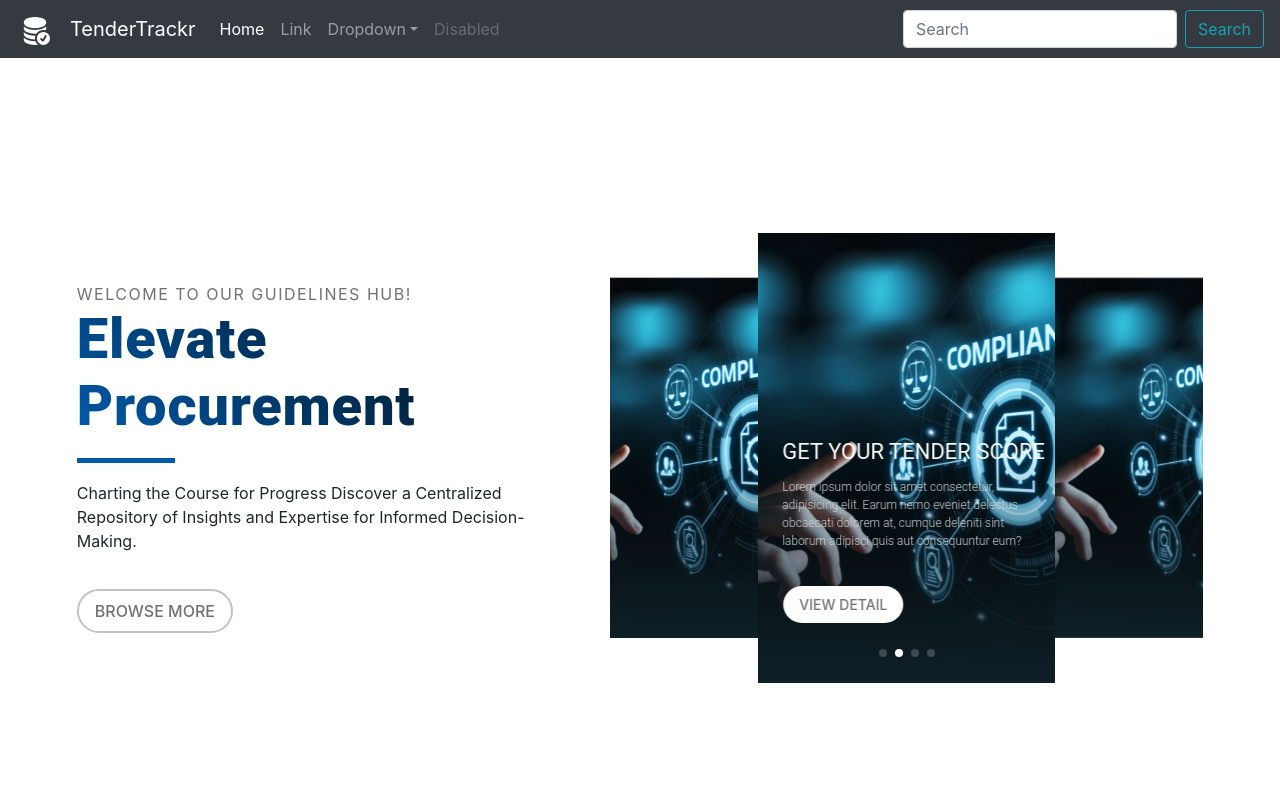
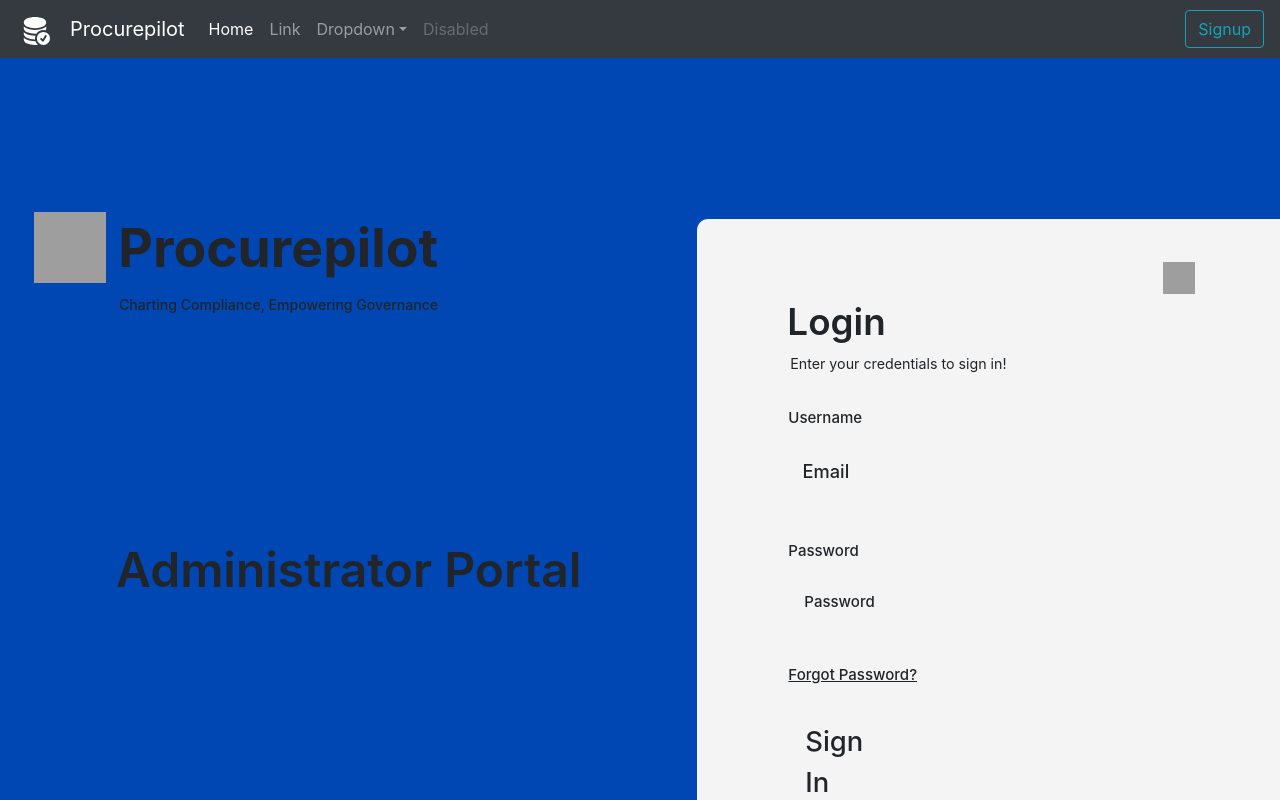
Before and after one commit to I-harsh-kumar/Procurepilot_SIH_finals, a React (Vite) app: page /signup in a window 1280 px wide. Shown: the top 800 px of the page. Built offline with nearby package versions, Linux system fonts and the light colour scheme; grey boxes are pictures that could not be loaded.

Commit message:
login-page added

```diff
--- a/package.json
+++ b/package.json
@@ -12,6 +12,7 @@
     "react": "^18.2.0",
     "react-dom": "^18.2.0",
     "react-icons": "^4.12.0",
+    "react-router-dom": "^6.20.1",
     "react-slick": "^0.29.0",
     "slick-carousel": "^1.8.1",
     "swiper": "^11.0.5"
--- a/src/App.jsx
+++ b/src/App.jsx
@@ -1,11 +1,22 @@
 import React from 'react'
 import Navbar from "./components/Navbar"
+import { BrowserRouter as Router,Routes, Route } from 'react-router-dom';
+
 import Main from './components/Main'
+import Signup from './components/Signup';
 const App = () => {
   return (
     <div>
-      <Navbar/>
-      <Main/>
+      <Router>
+      <div>
+        <Navbar />
+        <Routes> {/* Wrap your routes with Routes */}
+          <Route path="/" element={<Main />} />
+          <Route path="/signup" element={<Signup />} />
+        </Routes>
+      </div>
+    </Router>
+
     </div>
   )
 }
--- a/src/components/Navbar.jsx
+++ b/src/components/Navbar.jsx
@@ -1,5 +1,6 @@
 import React from 'react'
 import { BsDatabaseFillCheck } from "react-icons/bs";
+import { Link } from 'react-router-dom';
 
 const Navbar = () => {
   return (
@@ -9,7 +10,7 @@ const Navbar = () => {
     <BsDatabaseFillCheck style={{ fontSize: '1.5em' }} className='mx-1'/>
 
   </a>
-  <a class="navbar-brand" href="#">TenderTrackr</a>
+  <a class="navbar-brand" href="#">Procurepilot</a>
 
   <button class="navbar-toggler" type="button" data-toggle="collapse" data-target="#navbarSupportedContent" aria-controls="navbarSupportedContent" aria-expanded="false" aria-label="Toggle navigation">
     <span class="navbar-toggler-icon"></span>
@@ -39,8 +40,11 @@ const Navbar = () => {
       </li>
     </ul>
     <form class="form-inline my-2 my-lg-0">
-      <input class="form-control mr-sm-2" type="search" placeholder="Search" aria-label="Search"/>
-      <button class="btn btn-outline-info my-2 my-sm-0" type="submit">Search</button>
+      {/* <input class="form-control mr-sm-2" type="search" placeholder="Search" aria-label="Search"/> */}
+      {/* <button class="btn btn-outline-info my-2 my-sm-0" type="submit">Signup</button> */}
+      <Link to="/signup" className="btn btn-outline-info my-2 my-sm-0">
+            Signup
+          </Link>
     </form>
   </div>
 </nav>
--- /dev/null
+++ b/src/components/Signup.jsx
@@ -0,0 +1,45 @@
+import "./css/Login.css";
+
+const Signup = () => {
+  return (
+    <div className="login-page">
+      <div className="logo-parent">
+        <div className="logo">
+          <img className="logo-child" alt="" src="/group-9466.svg" />
+          <b className="procurepilot">Procurepilot</b>
+        </div>
+        <div className="charting-compliance-empowerin">
+          Charting Compliance, Empowering Governance
+        </div>
+      </div>
+      <div className="rectangle-parent">
+        <div className="group-child" />
+        <div className="group-item" />
+        <div className="group-inner" />
+        <div className="password">Password</div>
+        <div className="forgot-password">Forgot Password?</div>
+        <div className="password1">Password</div>
+        <div className="login">Login</div>
+        <div className="sign-in-wrapper">
+          <div className="sign-in">Sign In</div>
+        </div>
+        <div className="enter-your-credentials-container">
+          <span className="e">E</span>
+          <span className="nter-your-credentials">
+            nter your credentials to sign in!
+          </span>
+        </div>
+        <div className="username">Username</div>
+        <div className="email">Email</div>
+      </div>
+      <img
+        className="interface-essentialclose-rect-icon"
+        alt=""
+        src="/interface-essentialcloserectangle.svg"
+      />
+      <div className="administrator-portal">Administrator Portal</div>
+    </div>
+  );
+};
+
+export default Signup;
--- /dev/null
+++ b/src/components/css/Login.css
@@ -0,0 +1,161 @@
+.logo-child {
+    width: 4.49rem;
+    height: 4.48rem;
+  }
+  .logo-child,
+  .procurepilot {
+    position: relative;
+  }
+  .logo {
+    display: flex;
+    flex-direction: row;
+    align-items: center;
+    justify-content: center;
+    gap: 0.78rem;
+  }
+  .charting-compliance-empowerin {
+    position: relative;
+    font-size: 0.88rem;
+    font-weight: 500;
+  }
+  .logo-parent {
+    position: absolute;
+    top: calc(50% - 362px);
+    left: calc(50% - 606px);
+    display: flex;
+    flex-direction: column;
+    align-items: flex-end;
+    justify-content: flex-start;
+    gap: 0.42rem;
+  }
+  .group-child {
+    position: absolute;
+    top: 0;
+    left: 0;
+    border-radius: 11.31px;
+    background-color: #f4f4f4;
+    width: 38.99rem;
+    height: 43.88rem;
+  }
+  .group-inner,
+  .group-item {
+    position: absolute;
+    top: 13.64rem;
+    left: 5.71rem;
+    border-radius: 5.65px;
+    background-color: var(--color-gainsboro);
+    width: 27.5rem;
+    height: 3.89rem;
+  }
+  .group-inner {
+    top: 21.91rem;
+  }
+  .password {
+    top: 20.08rem;
+    left: 5.71rem;
+  }
+  .forgot-password,
+  .password,
+  .password1 {
+    position: absolute;
+    font-weight: 500;
+  }
+  .forgot-password {
+    top: 27.86rem;
+    left: 5.71rem;
+    text-decoration: underline;
+  }
+  .password1 {
+    top: 23.26rem;
+    left: 6.71rem;
+    color: var(--foundation-blackgrey-light-active);
+  }
+  .login {
+    position: absolute;
+    top: 4.69rem;
+    left: 5.65rem;
+    font-size: 2.3rem;
+    font-weight: 600;
+    font-family: var(--font-lato);
+  }
+  .sign-in {
+    position: relative;
+    font-weight: 500;
+  }
+  .sign-in-wrapper {
+    position: absolute;
+    top: 32.45rem;
+    left: 5.71rem;
+    border-radius: 11.31px;
+    background-color: var(--foundation-blue-b500);
+    width: 7.45rem;
+    height: 3.07rem;
+    display: flex;
+    flex-direction: row;
+    align-items: center;
+    justify-content: center;
+    padding: 0.29rem 1.06rem;
+    box-sizing: border-box;
+    font-size: 1.71rem;
+    color: var(--foundation-blue-b50);
+  }
+  .e {
+    text-transform: uppercase;
+  }
+  .nter-your-credentials {
+    text-transform: lowercase;
+  }
+  .enter-your-credentials-container {
+    position: absolute;
+    top: 8.41rem;
+    left: 5.83rem;
+    font-size: 0.89rem;
+    font-family: var(--font-lato);
+  }
+  .email,
+  .username {
+    position: absolute;
+    top: 11.78rem;
+    left: 5.71rem;
+    font-weight: 500;
+  }
+  .email {
+    top: 14.98rem;
+    left: 6.6rem;
+    font-size: 1.14rem;
+    color: var(--foundation-blackgrey-light-active);
+  }
+  .rectangle-parent {
+    position: absolute;
+    top: 10.06rem;
+    left: 43.56rem;
+    width: 38.99rem;
+    height: 43.88rem;
+    font-size: 0.94rem;
+    color: var(--color-black);
+  }
+  .interface-essentialclose-rect-icon {
+    position: absolute;
+    top: 12.75rem;
+    left: calc(50% + 523px);
+    width: 2rem;
+    height: 2rem;
+  }
+  .administrator-portal {
+    position: absolute;
+    top: calc(50% - 36px);
+    left: 7.25rem;
+    font-size: 3rem;
+    font-weight: 600;
+  }
+  .login-page {
+    position: relative;
+    background-color: #0047b3;
+    width: 100%;
+    height: 64rem;
+    overflow: hidden;
+    text-align: left;
+    font-size: 3.34rem;
+    color: var(--color-white);
+    font-family: var(--font-poppins);
+  }
--- a/src/components/new.html
+++ b/src/components/new.html
@@ -264,6 +264,8 @@
     </div>
 
     <!-- Your provided JavaScript -->
+    <script src="https://cdn.botpress.cloud/webchat/v1/inject.js"></script>
+    <script src="https://mediafiles.botpress.cloud/d3166572-fdff-45ce-941b-ae580b4fcec5/webchat/config.js" defer></script>
     <script src="https://unpkg.com/swiper/swiper-bundle.min.js"></script>
     <script>
         var swiper = new Swiper(".swiper", {
```
Also changed, not shown: src/components/test.jsx (+71 -0 lines), 1 other file (tests, documents, lock files or other folders).
